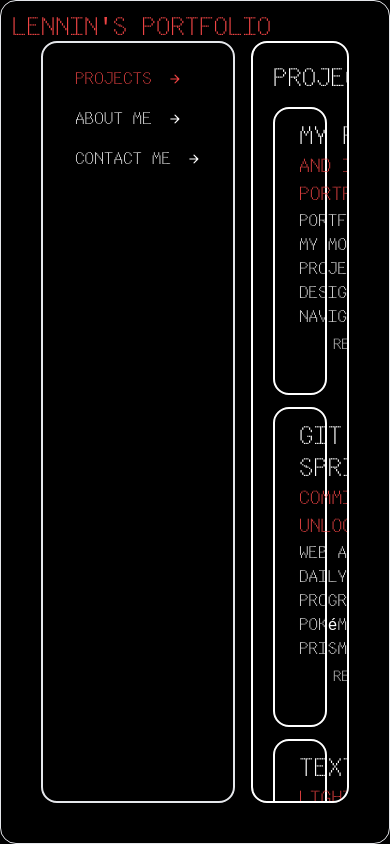
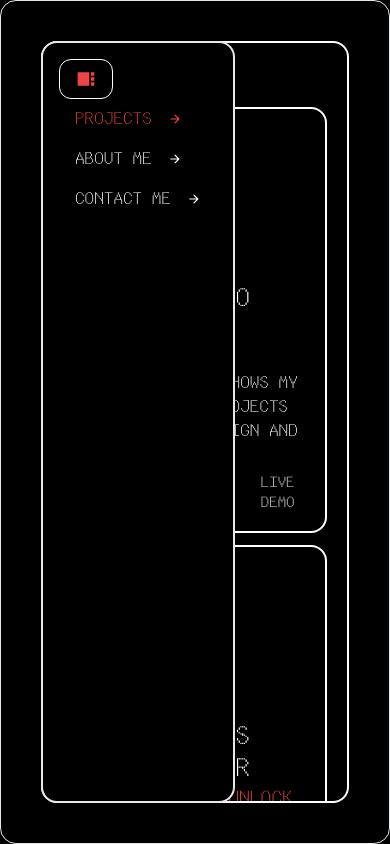
Before and after one commit to Lenninssp/Lennin-portfolio, a Next.js app: page / in a window 390 px wide. Built offline with nearby package versions, Linux system fonts and the light colour scheme; some icons are missing; what tailwindcss-animated would draw is missing.

Commit message:
feat: changes for better sidebar in different responsiveness and for the projects cards

```diff
--- a/src/app/layout.tsx
+++ b/src/app/layout.tsx
@@ -20,7 +20,7 @@ export default function RootLayout({
             <div className="h-screen w-screen">
               <div className="flex flex-col justify-center items-center w-full h-full">
                 <TextLine
-                  className=" absolute top-3 left-3"
+                  className=" hidden md:inline-block absolute top-3 left-3"
                   text="Lennin's Portfolio"
                   type="title"
                   color="red"
--- a/src/app/page.tsx
+++ b/src/app/page.tsx
@@ -8,7 +8,7 @@ import { ContentRouter } from "@/components/content";
 const Home = () => {
 
   return (
-    <div className=" w-full flex flex-row gap-4">
+    <div className=" w-full flex flex-row gap-4 relative">
       <Sidebar />
       <ContentRouter />
     </div>
--- a/src/components/about-me/index.tsx
+++ b/src/components/about-me/index.tsx
@@ -40,6 +40,15 @@ export const AboutMe = () => {
         />
       </div>
 
+      <div className="flex flex-col gap-2">
+        <TextLine text="Skills:" type="subTitle" />
+        <TextLine
+          text="React.js/Next.js • Python • Javascript/typescript • Node.js/Deno • AWS • Docker"
+          type="smallText"
+          color="red"
+        />
+      </div>
+
       <div className="flex gap-4 mt-4">
         <RoundedLink
           link="https://github.com/Lenninssp"
--- /dev/null
+++ b/src/components/general/color-format-router.tsx
@@ -0,0 +1,15 @@
+export type TextType = "title" | "subTitle" | "text" | "smallText" | "link";
+export type TextColor = "white" | "red";
+
+export const textFormat: Record<TextType, string> = {
+  title: "text-2xl",
+  subTitle: "text-lg text-red-500",
+  text: "text-base",
+  smallText: "text-sm",
+  link: "italic",
+};
+
+export const textColor: Record<TextColor, string> = {
+  white: "text-white",
+  red: "text-red-500",
+};
--- /dev/null
+++ b/src/components/general/icon/general-icon.tsx
@@ -0,0 +1,15 @@
+import { Icon } from "@iconify/react/dist/iconify.js";
+import { textColor, TextColor } from "../color-format-router";
+import { cn } from "@/lib/utils";
+
+interface GeneralIconProps{
+  icon: string;
+  className?: string;
+  color?: TextColor;
+}
+
+export const GeneralIcon = ({icon, color = "white", className}: GeneralIconProps) => {
+  return (
+    <Icon icon={icon} className={cn(textColor[color], className)} />
+  )
+}
--- a/src/components/general/media/general-image.tsx
+++ b/src/components/general/media/general-image.tsx
@@ -32,7 +32,7 @@ export const GeneralImage = ({
         rounded,
         className
       )}
-      style={{ lineHeight: 0 }}
+      style={{ lineHeight: 0, minHeight: size?.height, minWidth: size?.width }}
     >
       <Image
         src={src}
--- a/src/components/general/tag/genetal-tag.tsx
+++ /dev/null
@@ -1,30 +0,0 @@
-import { Badge, badgeVariants } from "@/components/ui/badge";
-import { RoundedLinkInterface } from "../rounded-link/rounded-link";
-import { VariantProps } from "class-variance-authority";
-import { Icon } from "@iconify/react/dist/iconify.js";
-import { OptionalLink } from "../optional-link";
-import { cn } from "@/lib/utils";
-
-interface GeneralTagInterface extends VariantProps<typeof badgeVariants> {
-  text: string;
-  icon?: string;
-  link?: string;
-  className?: string;
-}
-
-export const GeneralTag = ({
-  text,
-  icon,
-  link,
-  variant,
-  className,
-}: GeneralTagInterface) => {
-  return (
-    <OptionalLink link={link}>
-      <Badge variant={variant} className={cn("", className)}>
-        {icon && <Icon icon={icon} />}
-        <span className={cn(icon && "ml-2")}>{text}</span>
-      </Badge>
-    </OptionalLink>
-  );
-};
--- a/src/components/general/text/text-line.tsx
+++ b/src/components/general/text/text-line.tsx
@@ -1,13 +1,16 @@
 import { cn } from "@/lib/utils";
-
-type TextType = "title" | "subTitle" | "text" | "link" | "importantText";
-type TextColor = "white" | "red";
+import {
+  TextColor,
+  textColor,
+  textFormat,
+  TextType,
+} from "../color-format-router";
 
 export interface TextLineInterface
   extends React.HTMLAttributes<HTMLDivElement> {
   text: string;
   type?: TextType;
-  color?: TextColor
+  color?: TextColor;
   className?: string;
   children?: React.ReactNode;
 }
@@ -20,21 +23,11 @@ export const TextLine = ({
   children,
   ...props
 }: TextLineInterface) => {
-  const textFormat: Record<TextType, string> = {
-    title: "text-2xl",
-    subTitle: "text-lg text-red-500",
-    text: "text-base",
-    importantText: "text-red-500",
-    link: "italic",
-  };
-
-  const textColor: Record<TextColor, string> = {
-    white: "text-white",
-    red: "text-red-500",
-  }
-
   return (
-    <div className={cn("", textFormat[type], textColor[color], className)} {...props}>
+    <div
+      className={cn("", textFormat[type], textColor[color], className)}
+      {...props}
+    >
       {text}
       {children}
     </div>
--- a/src/components/projects/project-card.tsx
+++ b/src/components/projects/project-card.tsx
@@ -8,12 +8,12 @@ interface ProjectCardInterface {
 }
 export const ProjectCard = ({ project }: ProjectCardInterface) => {
   return (
-    <div className=" flex w-full h-fit border-2 border-white rounded-2xl p-3 gap-3">
+    <div className=" flex flex-col sm:flex-row w-full h-fit border-2 border-white rounded-2xl p-3 gap-3">
       {project.imageUrl && (
         <GeneralImage
           src={project.imageUrl}
           alt={project.title}
-          size={{ width: 200, height: 200 }}
+          size={{ width: 150, height: 150 }}
         />
       )}
       <div className=" flex flex-col h-full">
--- a/src/components/sidebar/index.tsx
+++ b/src/components/sidebar/index.tsx
@@ -2,15 +2,39 @@ import { usePageContext } from "@/contexts/selected-page";
 import { SidebarFrame } from "./frame";
 import { SidebarButton } from "./sidebar-button";
 import { PagesEnum } from "@/enums/pages";
-import { Fragment } from "react";
+import { Fragment, useState } from "react";
 import { RoundedLink } from "../general/rounded-link/rounded-link";
 import { handleEmailClick } from "../contact";
+import { Icon } from "@iconify/react/dist/iconify.js";
+import { GeneralIcon } from "../general/icon/general-icon";
+import { Button } from "../ui/button";
+import { cn } from "@/lib/utils";
 
 export const Sidebar = () => {
   const { selectedPage, handlePageChange } = usePageContext();
+  const [hidden, setHidden] = useState<boolean>(false);
+
+  const handleHidden = () => {
+    setHidden((prev) => !prev);
+  };
+
+  const OpenSidebarButton = ({className}: {className?: string}) => (
+    <Button onClick={handleHidden} className={cn(" border-white rounded-xl border bg-black hover:bg-black", className)}>
+      <GeneralIcon icon={"material-symbols:view-sidebar-sharp"} color="red" className=" h-5 w-5" />
+    </Button>
+  );
+
+  if (hidden)
+    return (
+      <div className="absolute top-2 left-2 md:relative h-full flex items-start">
+        <OpenSidebarButton className=" opacity-60 hover:opacity-100" />
+      </div>
+    );
+
   return (
-    <SidebarFrame className=" flex flex-col justify-between">
-      <div className=" w-full">
+    <SidebarFrame className="absolute top-0 left-0 md:relative flex flex-col justify-between bg-black">
+      <div className=" w-full flex flex-col items-start">
+        <OpenSidebarButton />
         <SidebarButton
           text="Projects"
           selected={selectedPage === PagesEnum.PROJECTS}
@@ -28,7 +52,7 @@ export const Sidebar = () => {
         />
       </div>
       <div className=" flex flex-row w-fit justify-around">
-         <RoundedLink
+        <RoundedLink
           icon="ic:baseline-email"
           className=" cursor-pointer"
           onClick={handleEmailClick}
```
